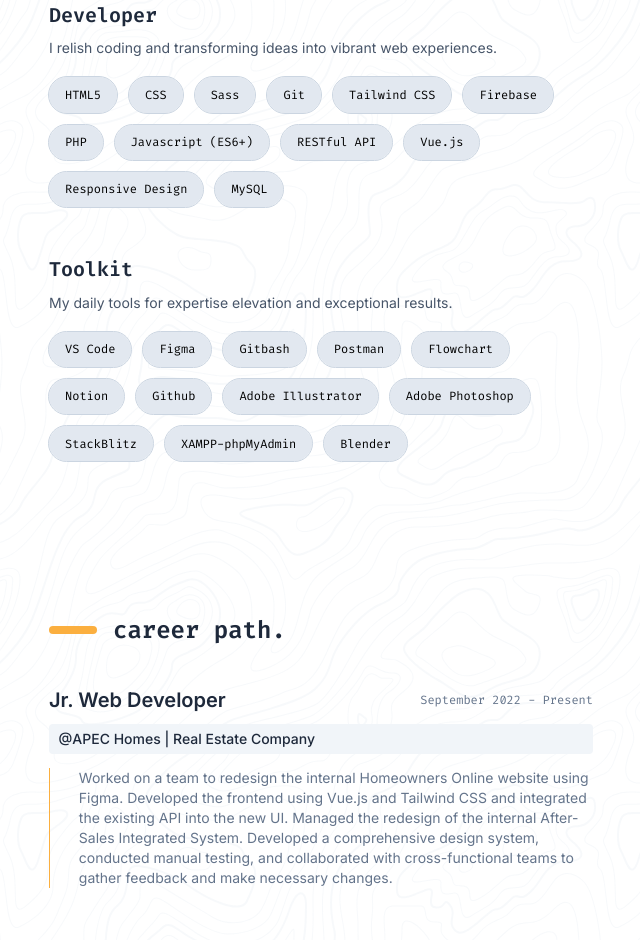
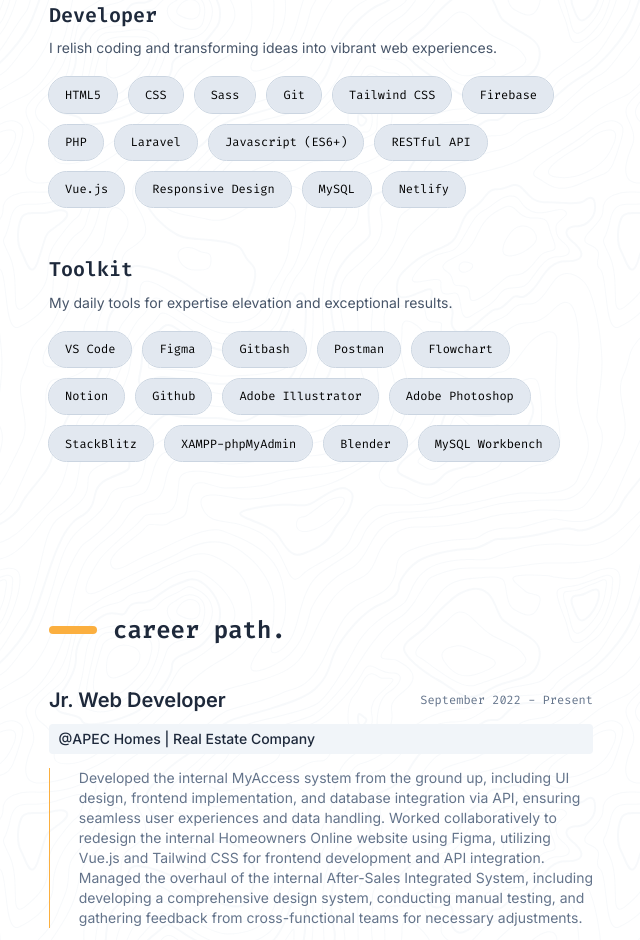
Before and after one commit to YeenYan/v2, a Vue app: page / in a window 1280 px wide. Shown: the part 2040-2980 px from the top of the page, without its empty margins (591-1231 px from the left). Built offline with nearby package versions, Linux system fonts and the light colour scheme.

Commit message:
add some additonal content

```diff
--- a/src/components/content/Experience.vue
+++ b/src/components/content/Experience.vue
@@ -1,5 +1,9 @@
 <template>
-  <div class="section-title" :class="elementIsAtTop ? 'active' : ''" v-if="mobile">
+ <div
+  class="section-title"
+  :class="elementIsAtTop ? 'active' : ''"
+  v-if="mobile"
+ >
   <div class="section-line"></div>
   <p>career path.</p>
  </div>
@@ -29,7 +33,8 @@
   </ul>
 
   <a href="/resume.pdf" target="_blank" class="resumeBtn"
-      >View Full Resume <span class="material-symbols-outlined"> arrow_forward </span></a
+   >View Full Resume
+   <span class="material-symbols-outlined"> arrow_forward </span></a
   >
  </div>
 </template>
@@ -51,7 +56,7 @@ export default {
      company: "APEC Homes",
      companyType: "Real Estate Company",
      desc:
-            "Worked on a team to redesign the internal Homeowners Online website using Figma. Developed the frontend using Vue.js and Tailwind CSS and integrated the existing API into the new UI. Managed the redesign of the internal After-Sales Integrated System. Developed a comprehensive design system, conducted manual testing, and collaborated with cross-functional teams to gather feedback and make necessary changes.",
+      "Developed the internal MyAccess system from the ground up, including UI design, frontend implementation, and database integration via API, ensuring seamless user experiences and data handling. Worked collaboratively to redesign the internal Homeowners Online website using Figma, utilizing Vue.js and Tailwind CSS for frontend development and API integration. Managed the overhaul of the internal After-Sales Integrated System, including developing a comprehensive design system, conducting manual testing, and gathering feedback from cross-functional teams for necessary adjustments.",
     },
     {
      position: "Graphic Designer",
@@ -73,7 +78,11 @@ export default {
   };
  },
  computed: {
-    ...mapWritableState(useIndexStore, ["activeSection", "activeContent", "mobile"]),
+  ...mapWritableState(useIndexStore, [
+   "activeSection",
+   "activeContent",
+   "mobile",
+  ]),
  },
  mounted() {
   window.addEventListener("scroll", this.checkIfElementAtTop);
@@ -91,7 +100,8 @@ export default {
 
   checkIfElementAtTop() {
    const element = this.$refs.elementToTrack;
-      const sectionBottom = this.$refs.sectionElement.getBoundingClientRect().bottom;
+   const sectionBottom =
+    this.$refs.sectionElement.getBoundingClientRect().bottom;
 
    try {
     if (element) {
--- a/src/components/content/Skills.vue
+++ b/src/components/content/Skills.vue
@@ -1,8 +1,8 @@
 <template>
  <div class="skills__container">
   <p class="gen-contentText">
-      Here you will find more information about me, what I do, and my current skills
-      mostly in terms of programming and technology.
+   Here you will find more information about me, what I do, and my current
+   skills mostly in terms of programming and technology.
   </p>
 
   <ul class="skills__wrapper">
@@ -51,16 +51,19 @@ export default {
       "Tailwind CSS",
       "Firebase",
       "PHP",
+      "Laravel",
       "Javascript (ES6+)",
       "RESTful API",
       "Vue.js",
       "Responsive Design",
       "MySQL",
+      "Netlify",
      ],
     },
     {
      title: "Toolkit",
-          description: "My daily tools for expertise elevation and exceptional results.",
+     description:
+      "My daily tools for expertise elevation and exceptional results.",
      skills: [
       "VS Code",
       "Figma",
@@ -74,6 +77,7 @@ export default {
       "StackBlitz",
       "XAMPP-phpMyAdmin",
       "Blender",
+      "MySQL Workbench",
      ],
     },
    ],
```
Lines whose indentation alone changed are shown as unchanged.
